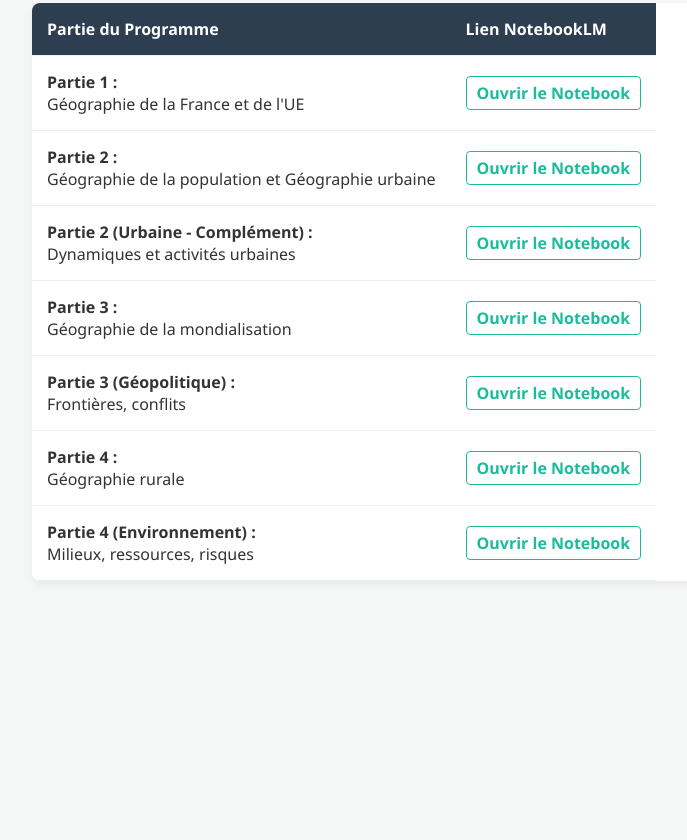
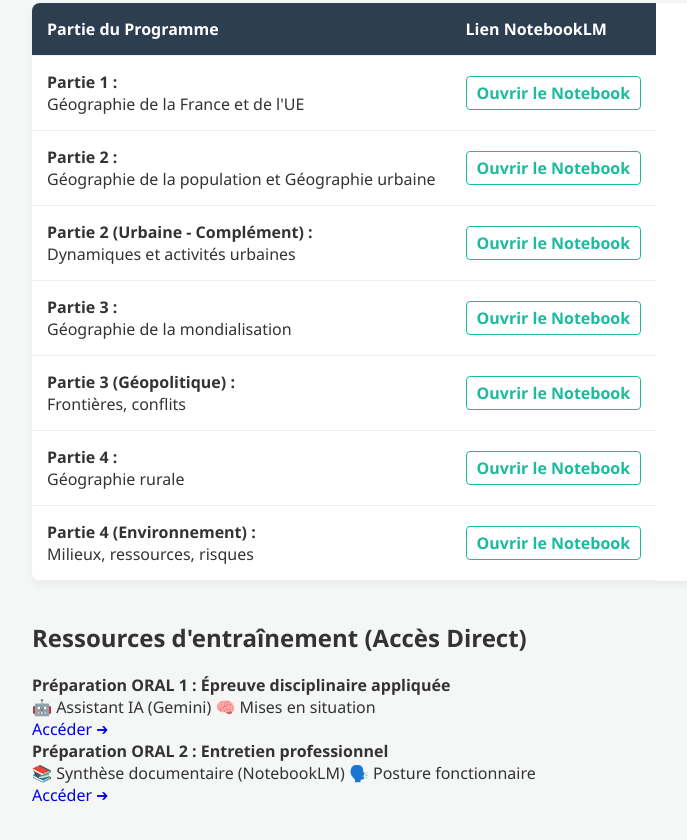
Before and after one commit to DDLeGoat/revisions-capes, a plain HTML site: page index.html in a window 1280 px wide. Shown: the part 763-1603 px from the top of the page, without its empty margins (268-955 px from the left). Before the commit the page ends 1424 px from the top, so only its background shows below. Drawn offline with Linux system fonts and the light colour scheme.

Commit message:
Update index.html

```diff
--- a/index.html
+++ b/index.html
@@ -272,7 +272,31 @@
                 </tr>
             </table>
         </div>
+<div class="module-group">
+                    <h2>Ressources d'entraînement (Accès Direct)</h2>
 
+                    <div class="module-row">
+                        <div class="module-info">
+                            <strong>Préparation ORAL 1 : Épreuve disciplinaire appliquée</strong>
+                            <div class="tags-container">
+                                <span class="module-tag">🤖 Assistant IA (Gemini)</span>
+                                <span class="module-tag">🧠 Mises en situation</span>
+                            </div>
+                        </div>
+                        <a href="https://gemini.google.com/share/5eb44bd20889" target="_blank" class="btn-access" style="text-decoration: none; text-align: center;">Accéder ➔</a>
+                    </div>
+
+                    <div class="module-row">
+                        <div class="module-info">
+                            <strong>Préparation ORAL 2 : Entretien professionnel</strong>
+                            <div class="tags-container">
+                                <span class="module-tag">📚 Synthèse documentaire (NotebookLM)</span>
+                                <span class="module-tag">🗣️ Posture fonctionnaire</span>
+                            </div>
+                        </div>
+                        <a href="https://notebooklm.google.com/notebook/f1c79d7f-67e5-4688-ab43-45afd2fb187f" target="_blank" class="btn-access" style="text-decoration: none; text-align: center;">Accéder ➔</a>
+                    </div>
+                </div>
         <div id="histoire" class="section">
             <h1>Plans Magiques - Histoire</h1>
 
```
